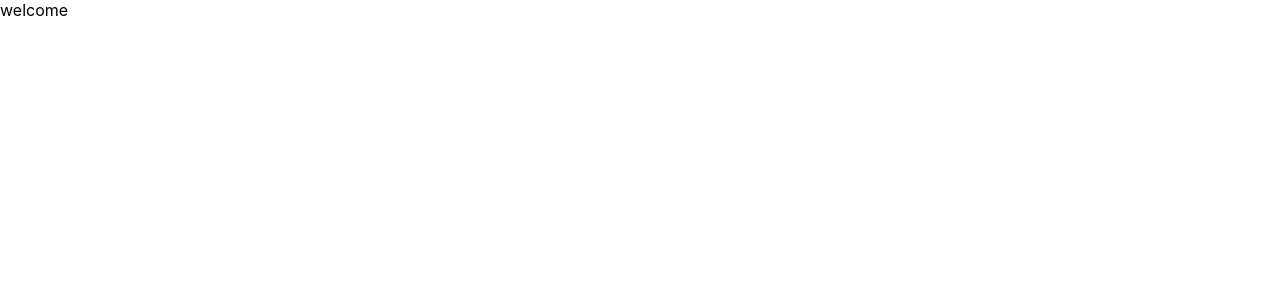
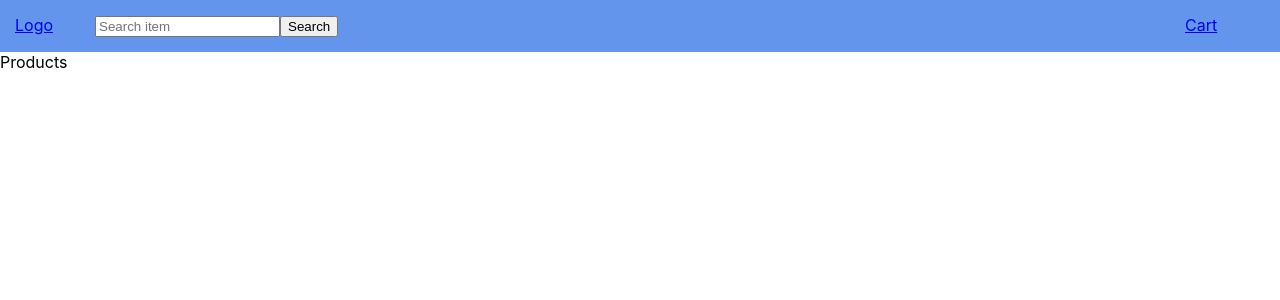
Before and after one commit to codingSlate/productstore, a React (Create React App) app: page / in a window 1280 px wide. Shown: the top 300 px of the page. Built offline with nearby package versions, Linux system fonts and the light colour scheme.

Commit message:
pages created

```diff
--- a/src/App.js
+++ b/src/App.js
@@ -4,11 +4,26 @@ import {Products} from './pages/Products'
 import {Product} from './pages/Product'
 import {Cart} from './pages/Cart'
 import {NotFound} from './pages/NotFound'
+import Navbar from './Components/Nabvar/Navbar';
 
 function App() {
+
+
+function onSearch(){
+
+}
+function cartItemCount(){
+
+}
   return (
     <div>
-      welcome
+      <Navbar onSearch={onSearch} cartItemCount ={cartItemCount}/>
+      <Routes>
+        <Route path="/" element={<Products/>}/>
+        <Route path="/product/:productId" element={<Product/>}/>
+        <Route path="/cart" element={<Cart/>}/>
+        <Route path="/*" element={<NotFound/>}/>
+      </Routes>
     </div>
   );
 }
--- /dev/null
+++ b/src/Components/Nabvar/Navbar.css
@@ -0,0 +1,9 @@
+.header{
+    background-color: cornflowerblue;
+    padding: 15px;
+}
+.nav{
+    display: grid;
+    grid-template-columns: 80px 1fr 80px;
+    grid-template-rows: 1fr;
+}
--- /dev/null
+++ b/src/Components/Nabvar/Navbar.js
@@ -0,0 +1,44 @@
+import React, { useState } from 'react'
+import { Link } from 'react-router-dom'
+import './Navbar.css'
+
+export default function Navbar({onSearch, cartItemCount}) {
+    const [searchQuery, setSearchQuery] = useState('')
+
+    function handleSubmit(e){
+        e.preventDefault()
+        if(searchQuery.trim().length){
+            onSearch(searchQuery.trim())
+        }
+        setSearchQuery('')
+    }
+
+  return (
+    <header className="header">
+        <nav className='nav'>
+            <div className="logo-container">
+                <Link to="/">Logo</Link>
+            </div>
+            <div className="form-container">
+                <form onSubmit={handleSubmit}>
+                    <input
+                    type="text"
+                    name="search"
+                    placeholder='Search item'
+                    value={searchQuery}
+                    onChange={e=>setSearchQuery(e.target.value)}
+                    />
+                    <button type='submit' >Search</button>
+                </form>
+            </div>
+            <div className="cart-container">
+                <Link to="/cart">Cart
+                    {
+                        cartItemCount > 0 && <span>{cartItemCount > 10 ? '10+' : cartItemCount}</span>
+                    }
+                </Link>
+            </div>
+        </nav>
+    </header>
+  )
+}
--- /dev/null
+++ b/src/Components/Nabvar/index.js
@@ -0,0 +1 @@
+export * from './Navbar'
--- /dev/null
+++ b/src/Components/item/Item.css
@@ -0,0 +1,6 @@
+.card{
+    background-color: rgb(204, 222, 255);
+    display: grid;
+    grid-template-columns: 1fr;
+    grid-template-rows: 1fr 1fr 1fr;
+}
--- /dev/null
+++ b/src/Components/item/Item.js
@@ -0,0 +1,15 @@
+import React from 'react'
+import './index'
+
+export default function Item({data, addToCart}) {
+    const [id, image, title, price ] = data
+  return (
+    <div className='card'>
+        <div className="card-image">
+            <img alt="" src={image}/>
+        </div>
+        <div className="card-title">{title}</div>
+        <div className="card-price">{price}</div>
+    </div>
+  )
+}
--- /dev/null
+++ b/src/Components/item/index.js
@@ -0,0 +1 @@
+export * from './Item'
--- a/src/pages/Product/Product.js
+++ b/src/pages/Product/Product.js
@@ -1,9 +1,11 @@
 import React from 'react'
+import Item from '../../Components/item/Item'
 
 const Product = () => {
   return (
     <>
         <div>Single Product</div>
+        <Item/>
     </>
   )
 }
```
